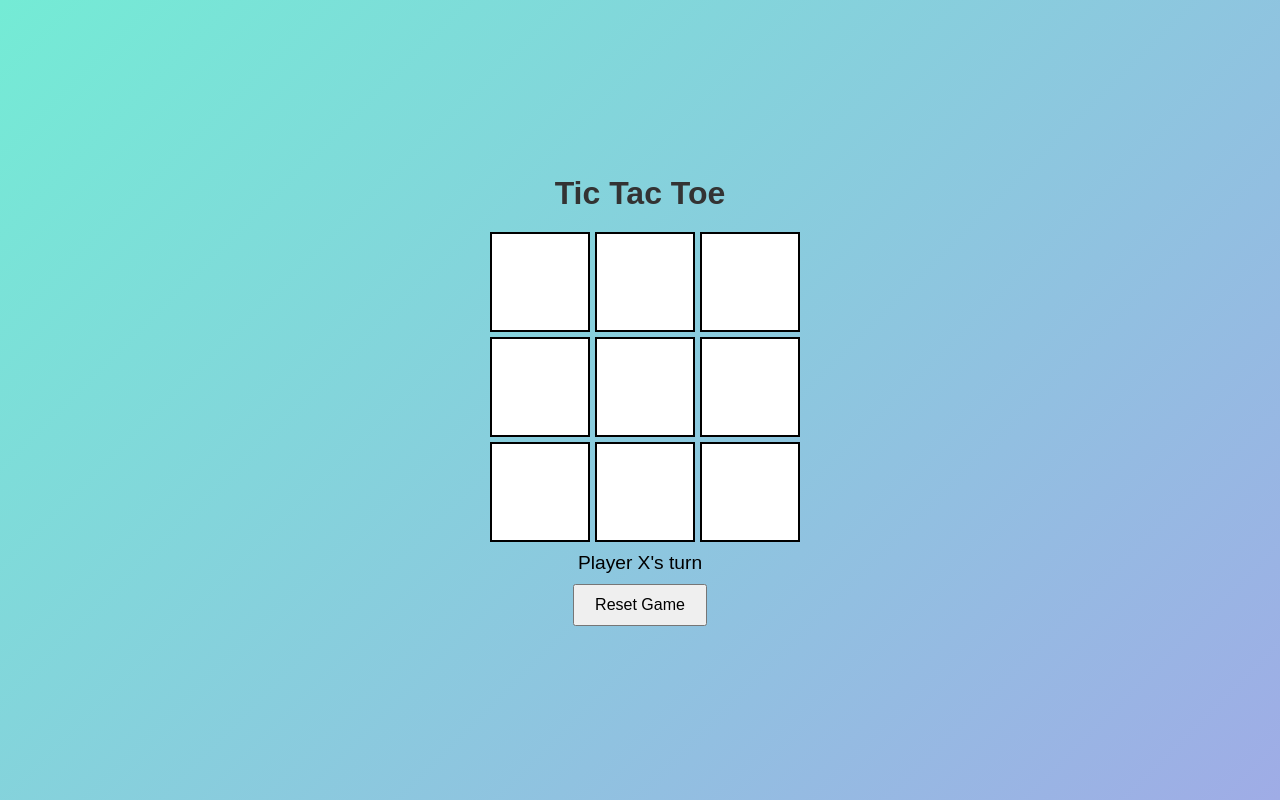
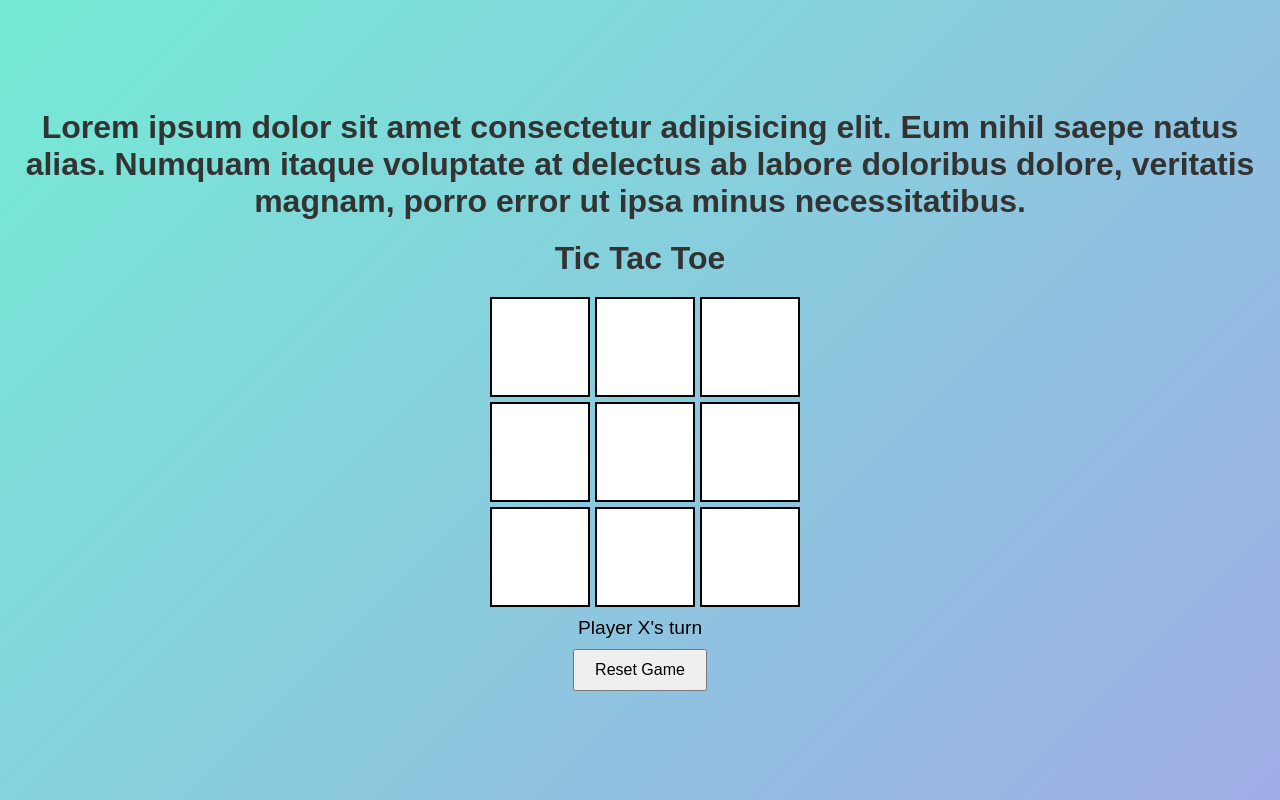
Before and after one commit to Priya0120s/tiktok, a plain HTML site: page index.html in a window 1280 px wide. Drawn offline with Linux system fonts and the light colour scheme.

Commit message:
first commit

```diff
--- a/index.html
+++ b/index.html
@@ -8,6 +8,7 @@
 </head>
 <body>
   <div class="container">
+    <h1>Lorem ipsum dolor sit amet consectetur adipisicing elit. Eum nihil saepe natus alias. Numquam itaque voluptate at delectus ab labore doloribus dolore, veritatis magnam, porro error ut ipsa minus necessitatibus.</h1>
     <h1>Tic Tac Toe</h1>
     <div class="board" id="board"></div>
     <div class="status" id="status"></div>
```
Also changed, not shown: readme.txt.
